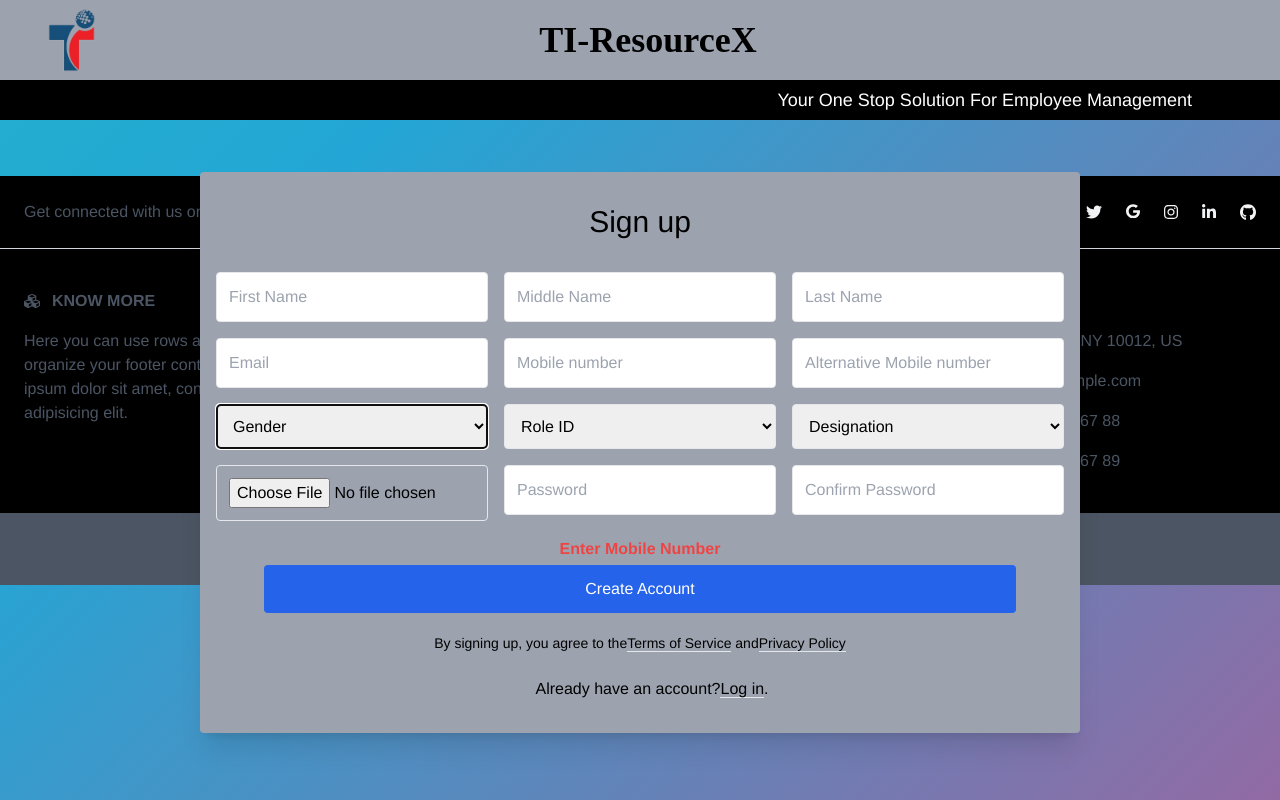
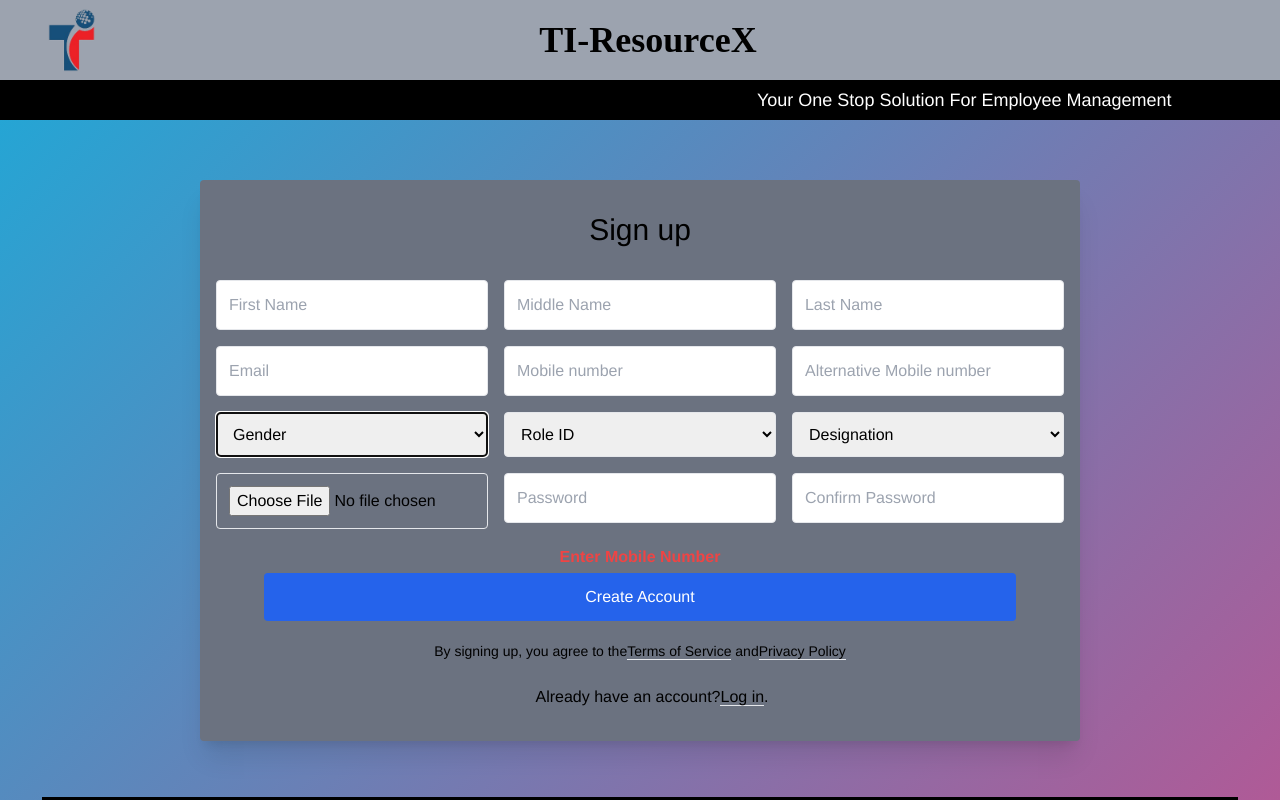
Before and after one commit to mayursuhasiya1/ti-resourceX, a React (Create React App) app: page /signup in a window 1280 px wide. Shown: the top 800 px of the page. Built offline with nearby package versions, Linux system fonts and the light colour scheme.

Commit message:
checking login

```diff
--- a/src/components/Login.js
+++ b/src/components/Login.js
@@ -99,7 +99,7 @@
   // useEffect(() => {}, [persist]);
 
   return (
-    <div>
+    <div className="gradient-colors">
       {/* header */}
 
       <Header />
@@ -107,7 +107,7 @@
       {/* logo and box */}
 
       <div className="box">
-        <form autoComplete="off" onSubmit={handleSubmit}>
+        <form autoComplete="off" onSubmit={handleSubmit} className="login-box">
           <h2 className="text-2xl"> Sign in</h2>
 
           <div class="inputBox">
--- a/src/components/Signup.js
+++ b/src/components/Signup.js
@@ -184,14 +184,12 @@
   };
 
   return (
-    // <!-- component -->
-
-    <>
+    <section>
       {success ? (
-        <section>
+        <section className="">
           <div class="bg-grey-lighter min-h-screen flex flex-col">
             <div class="container max-w-sm mx-auto flex-1 flex flex-col items-center justify-center px-2">
-              <div class="bg-white px-6 py-8 rounded shadow-md text-black w-full">
+              <div class="bg-cyan-500 px-6 py-8 rounded shadow-md text-black w-full">
                 {/* <h1 class="mb-8 text-3xl text-center">
                   Successfully Signed up!
                 </h1>
@@ -226,18 +224,13 @@
           </div>
         </section>
       ) : (
-        <div>
+        <section>
           {/* header */}
           <Header />
-
-          <div className="mt-6">
-            <form
-              onSubmit={handleSubmit}
-              className="h-0 bg-opacity-0 bg-white mt-24 md:mt-0"
-            >
-              <div className="bg-grey-lighter min-h-screen flex flex-col">
-                <div className="container max-w-sm mx-auto flex-1 flex flex-col items-center justify-center px-2 md:max-w-4xl">
-                  <div className="bg-gray-400 px-16 py-8 box-border	rounded shadow-xl text-black w-full ">
+          <div className="">
+            <form onSubmit={handleSubmit} className="mt-24 md:mt-32">
+              <div className="container max-w-sm mx-auto items-center justify-center px-2 md:max-w-4xl">
+                <div className="bg-gray-500 px-16 py-8 box-border	rounded shadow-xl text-black w-full ">
                   <h1 className="mb-8 text-3xl text-center">Sign up</h1>
                   {/* name section */}
                   <div class="flex flex-wrap -mx-14  ">
@@ -482,9 +475,7 @@
                     ) : validMob ? (
                       " "
                     ) : (
-                        <p className="text-red-500 ">
-                          Enter Valid Mobile Number
-                        </p>
+                      <p className="text-red-500 ">Enter Valid Mobile Number</p>
                     )}
                   </b>
 
@@ -535,15 +526,14 @@
                   </div>
                 </div>
               </div>
+              <Footer />
+            </form>
+
+            {/* footer */}
           </div>
-            </form>
-          </div>
-          {/* footer */}
-
-          <Footer />
-        </div>
+        </section>
       )}
-    </>
+    </section>
   );
 };
 
--- a/src/css/Home.css
+++ b/src/css/Home.css
@@ -1,11 +1,5 @@
 .heading {
   font-family: aeonic-regular;
-}
-
-body {
-  background: linear-gradient(-45deg, #c54d29, #e73c7e, #23a6d5, #23d5ab);
-  background-size: 400% 400%;
-  animation: gradient 5s ease infinite;
 }
 
 /* scroll text */
@@ -107,7 +101,6 @@
 form {
   position: absolute;
   inset: 2px;
-  background: #28292d;
   padding: 50px 40px;
   border-radius: 0px;
   z-index: 2;
--- a/src/css/Login.css
+++ b/src/css/Login.css
@@ -142,9 +142,7 @@
   font-family: "Poppins", sans-serif;
 }
 
-body {
-  background-color: #7e9cbb;
-}
+
 
 .box {
   margin: auto;
@@ -189,10 +187,10 @@
   }
 }
 
-form {
+.login-box {
   position: absolute;
   inset: 2px;
-  background: #28292d;
+  background: #18181a;
   padding: 50px 40px;
   border-radius: 8px;
   z-index: 2;
@@ -395,3 +393,12 @@
 .google-btn:active {
   background: #1669f2;
 }
+
+/* for gradient colors */
+
+.gradient-colors
+{
+  background: linear-gradient(-45deg, #c54d29, #e73c7e, #23a6d5, #23d5ab);
+  background-size: 400% 400%;
+  animation: gradient 5s ease infinite;
+}
--- a/src/css/Signup.css
+++ b/src/css/Signup.css
@@ -6,3 +6,18 @@
   font-size: xx-large;
   padding: 0 5px 0 0;
 }
+
+/* for gradient background */
+.gradient-colors1
+{
+  background: linear-gradient(-45deg, #c54d29, #e73c7e, #23a6d5, #23d5ab);
+  background-size: 400% 400%;
+  animation: gradient 5s ease infinite;
+}
+
+body
+{
+  background: linear-gradient(-45deg, #c54d29, #e73c7e, #23a6d5, #23d5ab);
+  background-size: 400% 400%;
+  animation: gradient 5s ease infinite;
+}
```
Lines whose indentation alone changed are shown as unchanged.
